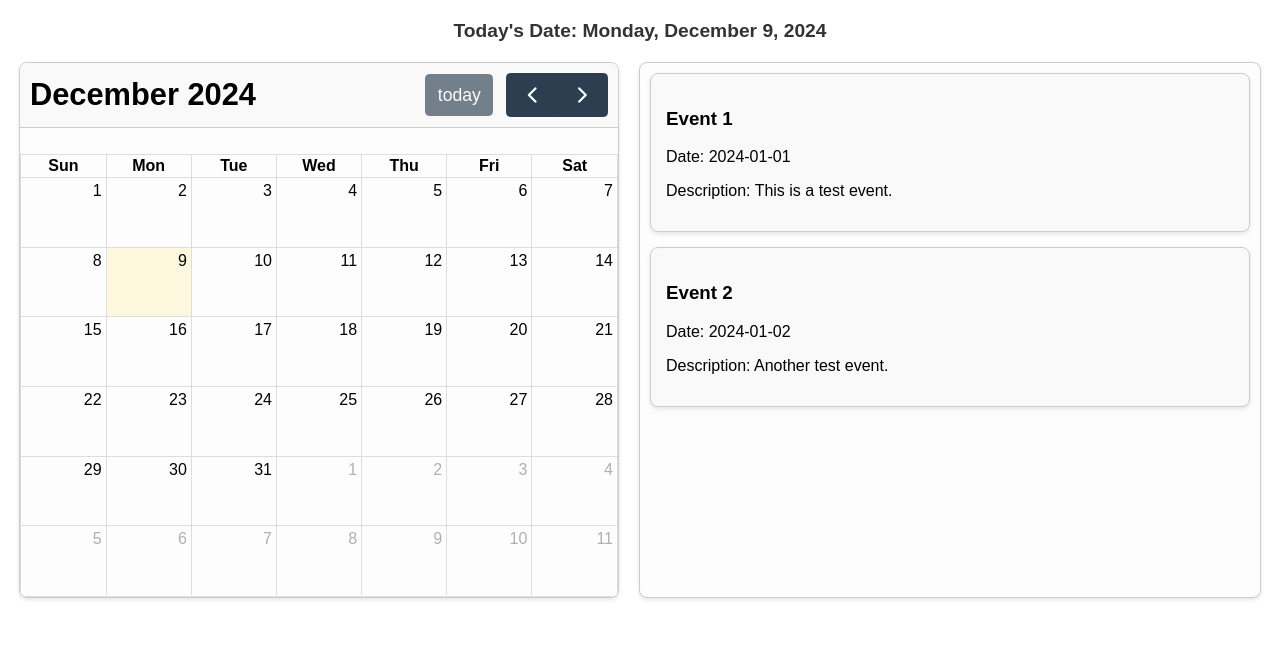
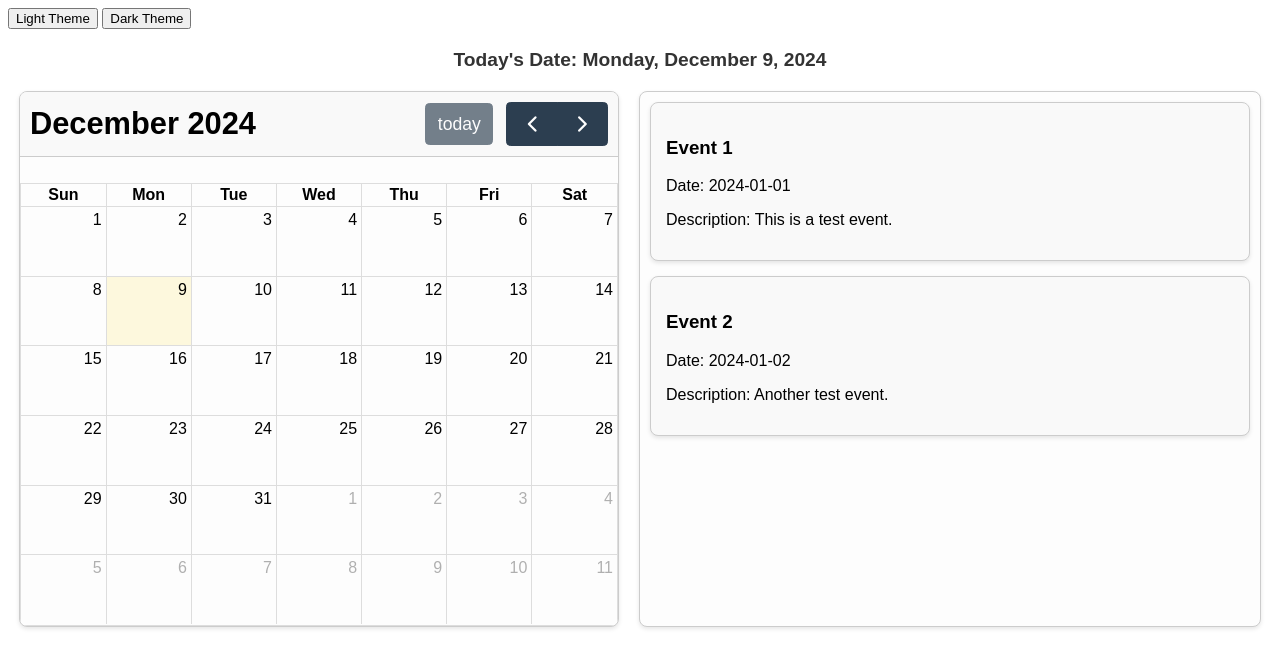
Before and after one commit to AFlores17/FocusFlow, a plain HTML site: page index.html in a window 1280 px wide. Drawn offline with nearby package versions, Linux system fonts and the light colour scheme; files whose address does not match are found by name.

Commit message:
Update index.html

```diff
--- a/index.html
+++ b/index.html
@@ -10,20 +10,30 @@
 
     <link href="https://cdn.jsdelivr.net/npm/fullcalendar@5.11.0/main.min.css" rel="stylesheet">
 </head>
-<body>
+<body class="light-theme">
+    <div id="theme-toggle">
+        <button id="light-theme">Light Theme</button>
+        <button id="dark-theme">Dark Theme</button>
+    </div>
 
     <div id="current-date">
         <p>Loading current date...</p>
     </div>
+
     <div class="container">
+
         <div id="calendar"></div>
+
         <div id="event-list">
+            <h2>Events</h2>
             <p>Loading events...</p>
         </div>
     </div>
+
     <noscript>
         <p>Please enable JavaScript to view the application.</p>
     </noscript>
+
     <script type="module" src="main.js"></script>
     <script src="https://cdn.jsdelivr.net/npm/fullcalendar@5.11.0/main.min.js"></script>
 </body>
```
